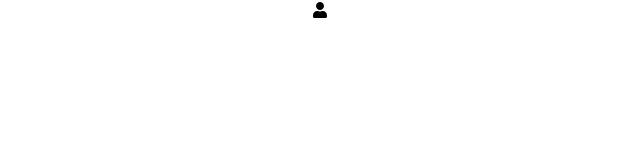
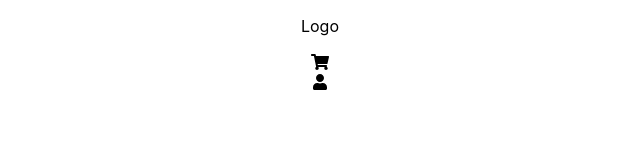
Before and after one commit to t-shirt-shop/t-shirt-shop, a React (Create React App) app in the folder front_end/tshirts/: page / in a window 1280 px wide. Shown: the top 160 px of the page, without its empty margins (320-960 px from the left). Built offline with nearby package versions, Linux system fonts and the light colour scheme.

Commit message:
nav halfway done just needs logo and styling

```diff
--- a/front_end/tshirts/src/components/landingpage/Nav.js
+++ b/front_end/tshirts/src/components/landingpage/Nav.js
@@ -1,12 +1,16 @@
 import React from "react";
 import { FontAwesomeIcon } from "@fortawesome/react-fontawesome";
-import { faUser } from "@fortawesome/free-solid-svg-icons";
+import { faUser, faShoppingCart } from "@fortawesome/free-solid-svg-icons";
 
+// const Div = styled.div`
+//     display: flex;
+// `
 
 function Nav() {
     return (
         <div>
-
+            <p>Logo</p>
+            <div> <FontAwesomeIcon icon={faShoppingCart} /> </div>
             <div> <FontAwesomeIcon icon={faUser} /> </div>
 
         </div>
```
